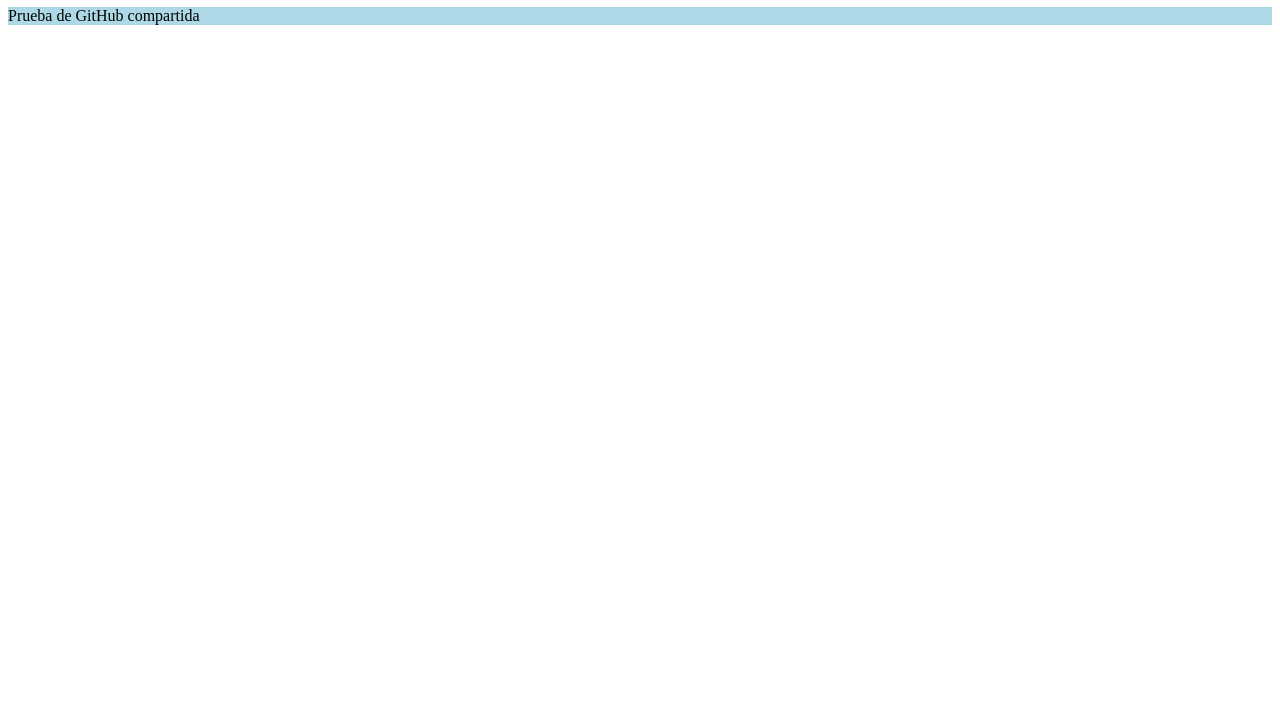
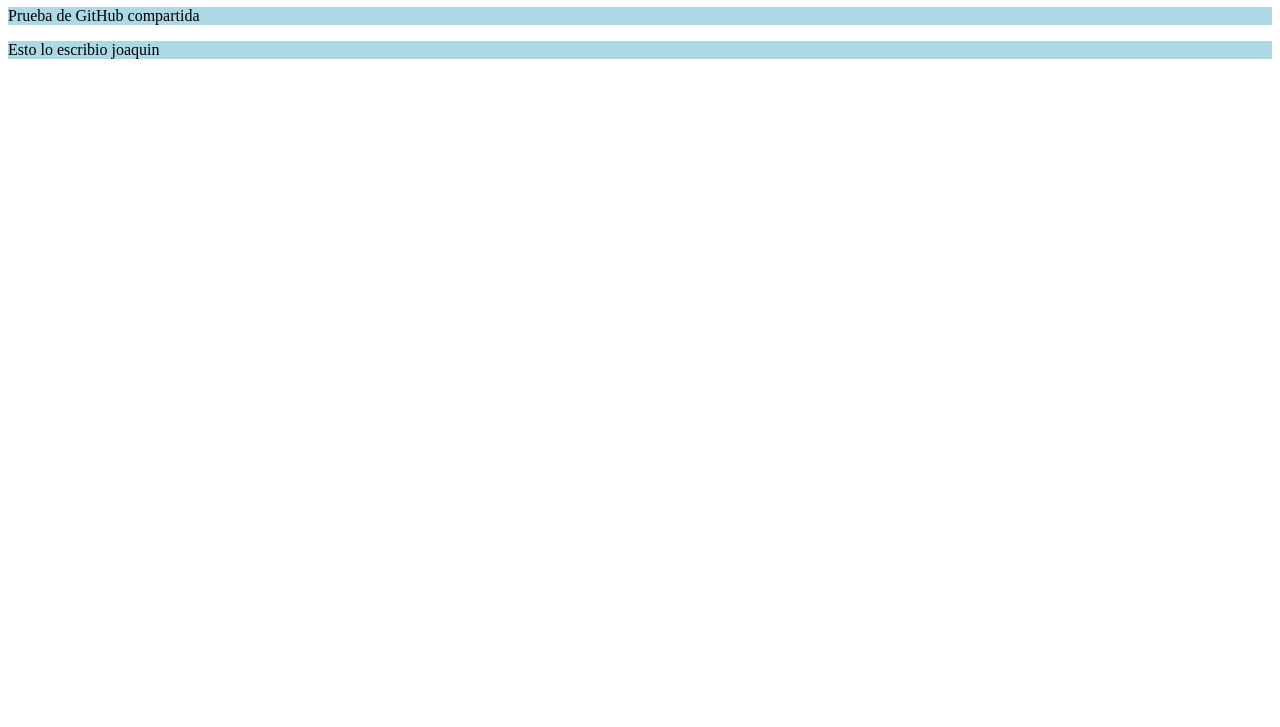
Before and after one commit to NicoAchard/FirstRepository, a plain HTML site: page index.html in a window 1280 px wide. Shown: the part 73-800 px from the top of the page. Drawn offline with Linux system fonts and the light colour scheme.

Commit message:
Update index.html

```diff
--- a/index.html
+++ b/index.html
@@ -10,5 +10,6 @@
   <body>
     <h1>Hola Mundoo!</h1>
     <p>Prueba de GitHub compartida</p>
+    <p>Esto lo escribio joaquin</p>
   </body>
 </html>
```
